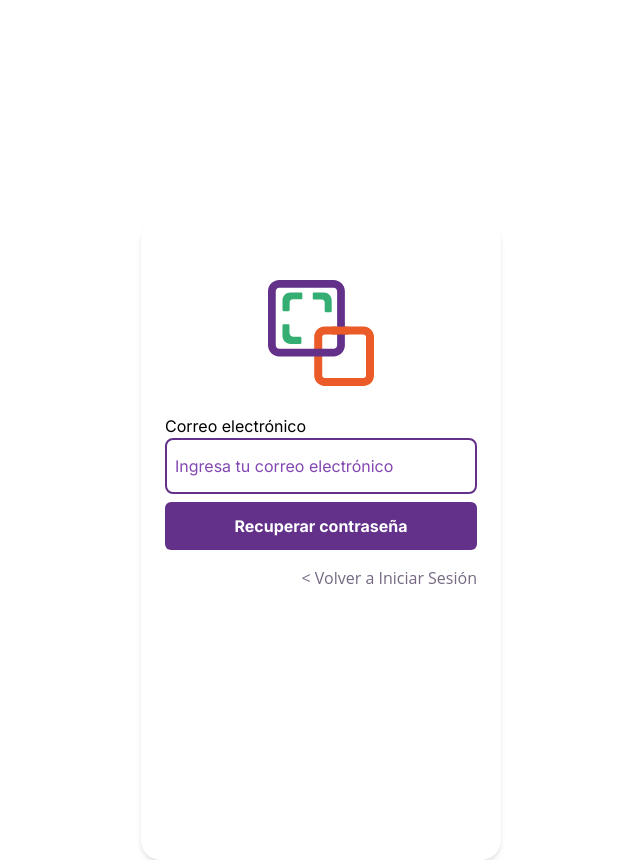
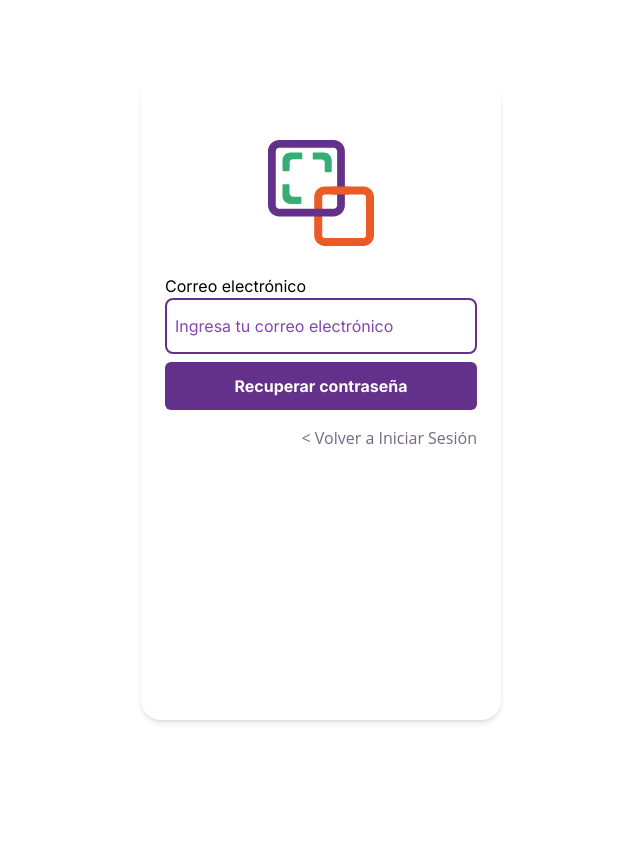
Before and after one commit to sync-ideas/project-frontend, a Next.js app: page /restablecer-contrasena in a window 1280 px wide. Shown: the whole page, without its empty margins (319-959 px from the left). After the commit the page ends 800 px from the top, so only its background shows below. Built offline with nearby package versions, Linux system fonts and the light colour scheme.

Commit message:
[FEAT] responsive elements

```diff
--- a/src/app/restablecer-contrasena/page.tsx
+++ b/src/app/restablecer-contrasena/page.tsx
@@ -8,9 +8,10 @@ import Link from "next/link";
 interface GetPasswordProps {}
 const GetPassword: React.FC<GetPasswordProps> = (props) => {
     return (
-        <div className="flex items-center flex-col pt-[60px] px-6 sm:max-w-[360px] sm:m-auto sm:mt-[277px] sm:border-0 sm:shadow-md sm:min-h-[640px] sm:rounded-[20px] md:mt-[220px]">
+        <div className="h-screen sm:py-10 sm:flex sm:justify-center">
+            <div className="flex items-center flex-col pt-[60px] px-6 sm:min-w-[360px] sm:m-auto sm:border-0 sm:shadow-md sm:max-h-full sm:min-h-[640px] sm:rounded-[20px]">
                 <Image src={logo} width={106} height={106} alt="Logo" />
-
+                <form action="" className="w-full">
                     <div className="pt-5 my-2 w-full">
                         <CustomInput
                             placeholder="Ingresa tu correo electrónico"
@@ -24,9 +25,10 @@ const GetPassword: React.FC<GetPasswordProps> = (props) => {
                             className="bg-purple hover:bg-purple-hover focus:bg-purple-dark disabled:bg-grey-lines py-3 px-6 text-white w-full border-0 rounded-md font-bold"
                             type="submit"
                         >
-                    <Link href={""}>Recuperar contraseña</Link>
+                            <Link href="">Recuperar contraseña</Link>
                         </button>
                     </div>
+                </form>
                 <div className="w-full text-right mt-4">
                     <LinkComponent
                         link="/login"
@@ -36,6 +38,7 @@ const GetPassword: React.FC<GetPasswordProps> = (props) => {
                     />
                 </div>
             </div>
+        </div>
     );
 };
 
```
Lines whose indentation alone changed are shown as unchanged.
